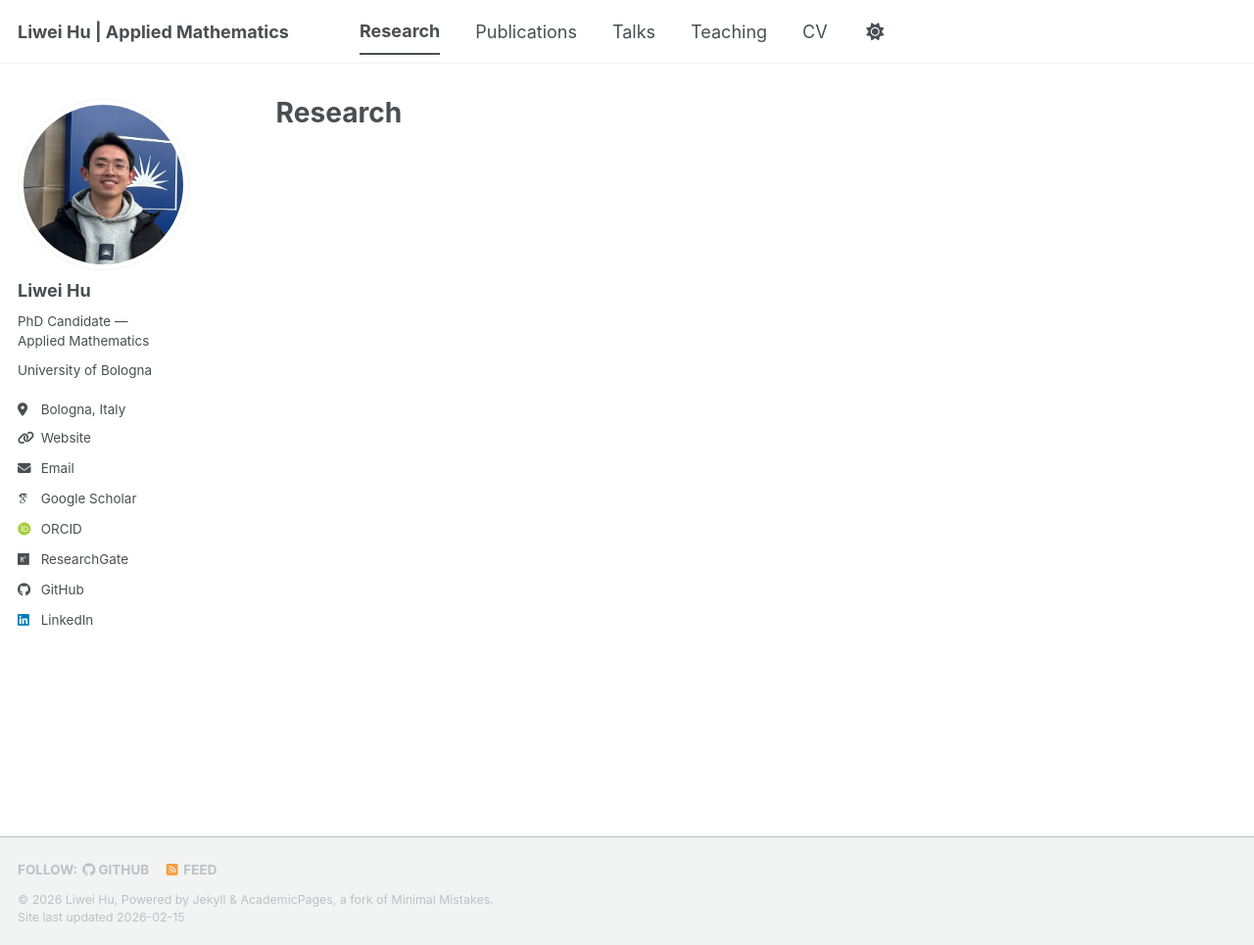
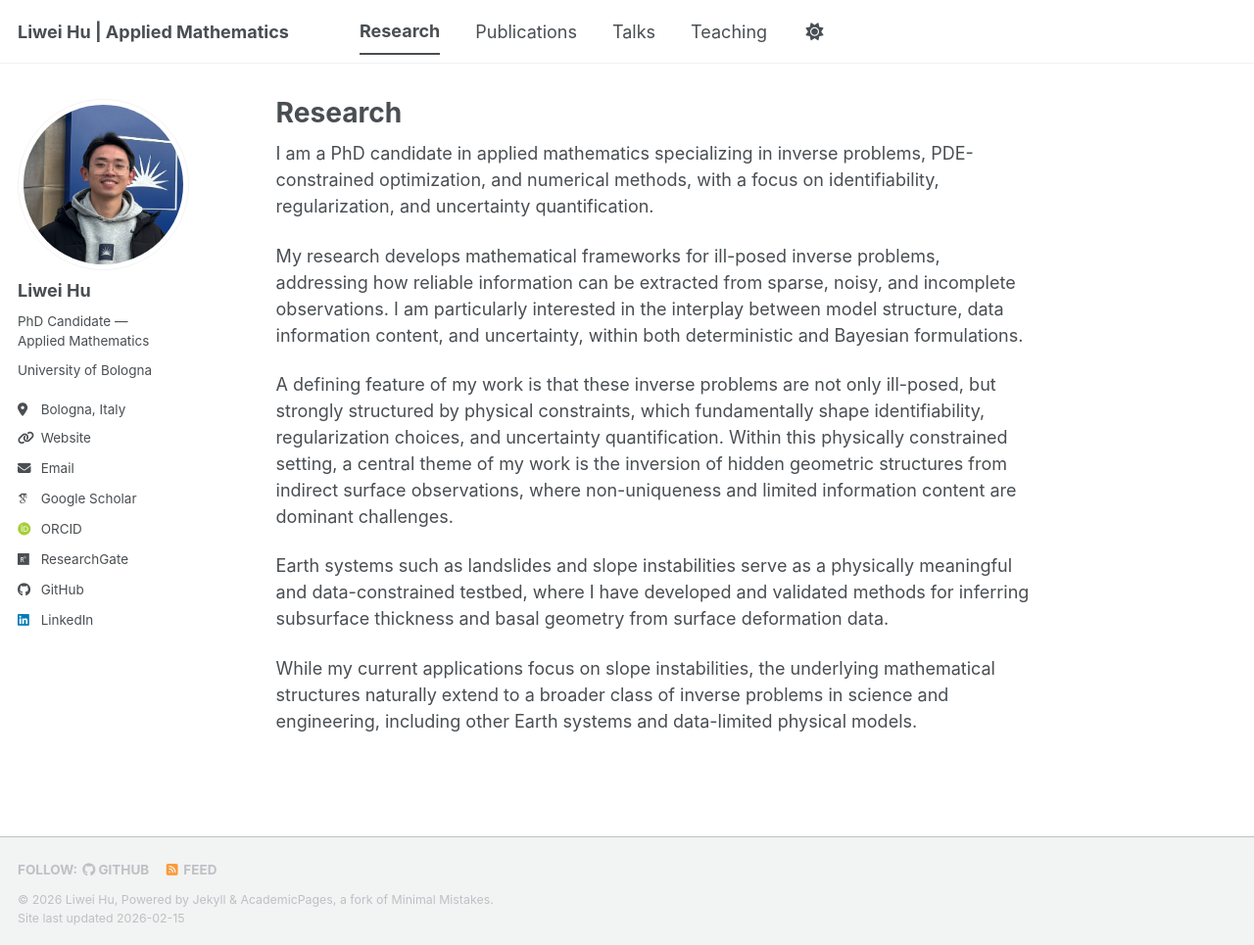
Before and after one commit to liweihu2/liweihu2.github.io, a Jekyll site: the page built from _pages/research.md, in a window 1280 px wide and 965 px high. Shown: the whole window at 98% size. Built offline with Jekyll 4.4.1, drawn with Linux system fonts in a browser that asks for light colours; some web fonts are replaced; a script bundle is joined from its source files by our own code; library files that are not in the unit come from our copies.

Commit message:
research

```diff
--- a/_data/navigation.yml
+++ b/_data/navigation.yml
@@ -26,8 +26,8 @@ main:
   #- title: "Blog Posts"
   #  url: /year-archive/
 
-  - title: "CV"
-    url: /cv/
+  #- title: "CV"
+  #  url: /cv/
 
   #- title: "CV"
   #  url: /cv-json/
--- a/_pages/research.md
+++ b/_pages/research.md
@@ -4,3 +4,13 @@ title: "Research"
 permalink: /research/
 author_profile: true
 ---
+
+I am a PhD candidate in applied mathematics specializing in inverse problems, PDE-constrained optimization, and numerical methods, with a focus on identifiability, regularization, and uncertainty quantification.
+
+My research develops mathematical frameworks for ill-posed inverse problems, addressing how reliable information can be extracted from sparse, noisy, and incomplete observations. I am particularly interested in the interplay between model structure, data information content, and uncertainty, within both deterministic and Bayesian formulations.
+
+A defining feature of my work is that these inverse problems are not only ill-posed, but strongly structured by physical constraints, which fundamentally shape identifiability, regularization choices, and uncertainty quantification. Within this physically constrained setting, a central theme of my work is the inversion of hidden geometric structures from indirect surface observations, where non-uniqueness and limited information content are dominant challenges.
+
+Earth systems such as landslides and slope instabilities serve as a physically meaningful and data-constrained testbed, where I have developed and validated methods for inferring subsurface thickness and basal geometry from surface deformation data.
+
+While my current applications focus on slope instabilities, the underlying mathematical structures naturally extend to a broader class of inverse problems in science and engineering, including other Earth systems and data-limited physical models.
```
